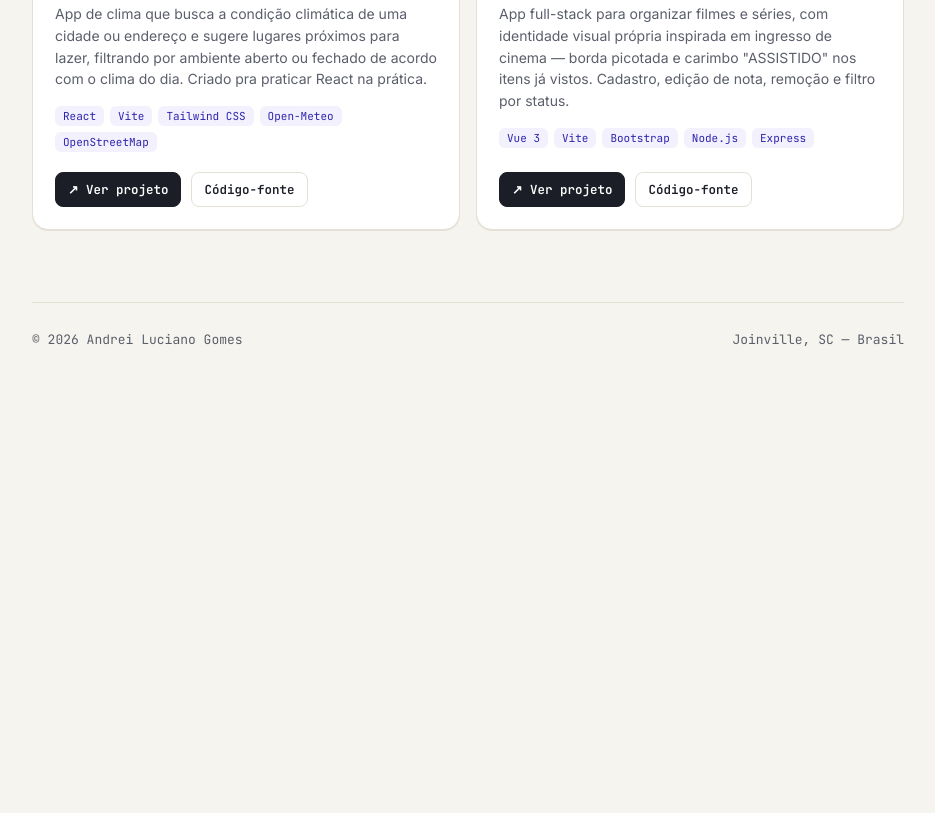
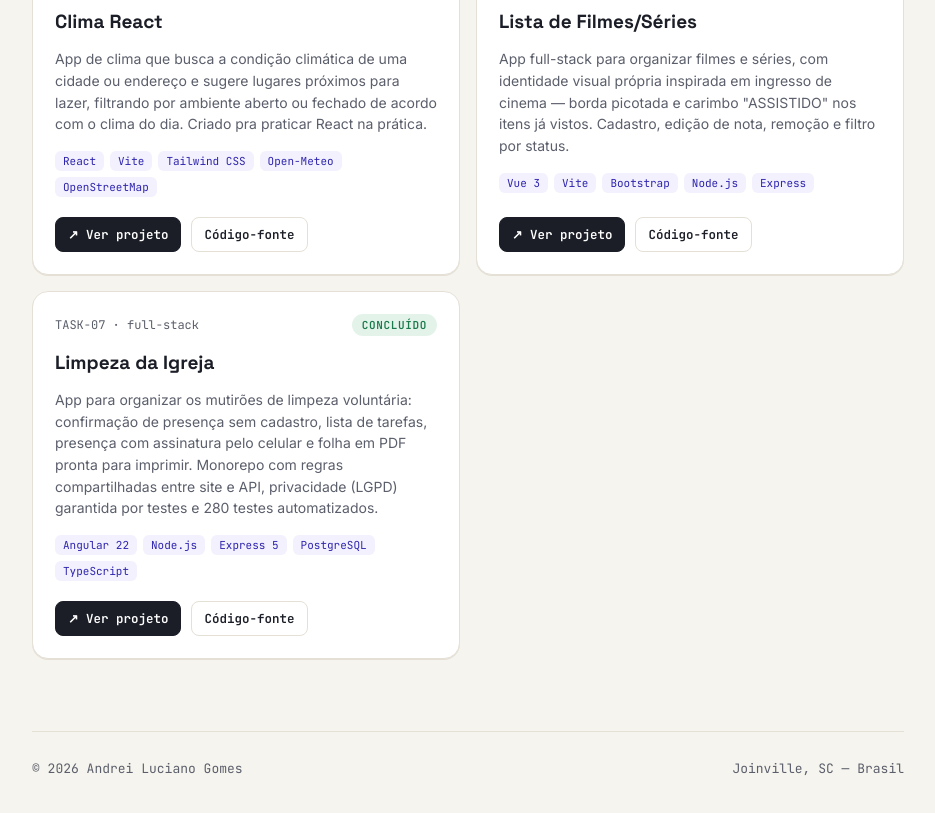
Before and after one commit to AndreiLGomes/portfolio, a plain HTML site: page index.html in a window 1280 px wide. Shown: the part 1693-2506 px from the top of the page, without its empty margins (172-1107 px from the left). Before the commit the page ends 2141 px from the top, so only its background shows below. Drawn offline with Linux system fonts and the light colour scheme.

Commit message:
feat: adiciona projeto Limpeza da Igreja (TASK-07)

```diff
--- a/index.html
+++ b/index.html
@@ -100,10 +100,12 @@
       <span class="skill">FastAPI</span>
       <span class="skill">SQLModel</span>
       <span class="skill">SQL</span>
+      <span class="skill">PostgreSQL</span>
       <span class="skill">SQLite</span>
       <span class="skill">REST APIs</span>
       <span class="skill">Modelagem de Dados</span>
       <span class="skill">Git &amp; GitHub</span>
+      <span class="skill">Testes automatizados (Vitest / Playwright)</span>
       <span class="skill">Code Review</span>
       <span class="skill">Desenvolvimento Assistido por IA</span>
       <span class="skill">Deploy (Vercel / Render)</span>
@@ -113,7 +115,7 @@
   <section>
     <div class="section-label">
       <h2>Projetos</h2>
-      <span class="count mono">6 concluídos</span>
+      <span class="count mono">7 concluídos</span>
       <div class="rule"></div>
     </div>
 
@@ -265,6 +267,32 @@
         </div>
       </div>
 
+      <!-- PROJETO 7 — CONCLUÍDO -->
+      <div class="card done">
+        <div class="card-top">
+          <span class="ticket">TASK-07 · full-stack</span>
+          <span class="status done">Concluído</span>
+        </div>
+        <h3>Limpeza da Igreja</h3>
+        <p>
+          App para organizar os mutirões de limpeza voluntária: confirmação de presença
+          sem cadastro, lista de tarefas, presença com assinatura pelo celular e folha
+          em PDF pronta para imprimir. Monorepo com regras compartilhadas entre site e
+          API, privacidade (LGPD) garantida por testes e 280 testes automatizados.
+        </p>
+        <div class="stack">
+          <span>Angular 22</span>
+          <span>Node.js</span>
+          <span>Express 5</span>
+          <span>PostgreSQL</span>
+          <span>TypeScript</span>
+        </div>
+        <div class="card-links">
+          <a href="https://limpeza-igreja.vercel.app" target="_blank" rel="noopener" class="demo">↗ Ver projeto</a>
+          <a href="https://github.com/AndreiLGomes/limpeza-igreja" target="_blank" rel="noopener">Código-fonte</a>
+        </div>
+      </div>
+
     </div>
   </section>
 
```
